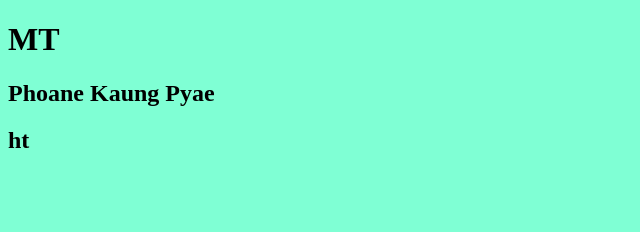
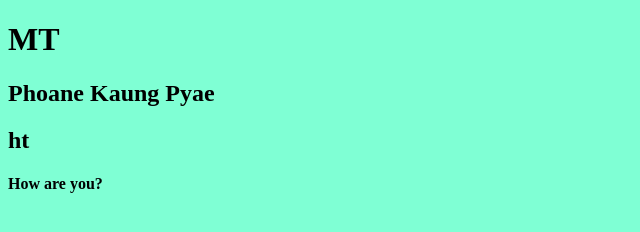
Before and after one commit to mtcodingtech/wbd-10-weekend-challenges, a plain HTML site: page index.html in a window 1280 px wide. Shown: the whole page, without its empty margins (0-640 px from the left). Drawn offline with Linux system fonts and the light colour scheme.

Commit message:
add message

```diff
--- a/index.html
+++ b/index.html
@@ -9,7 +9,7 @@
   <body>
     <h1>MT</h1>
     <h2>Phoane Kaung Pyae</h2>
-
     <h2>ht</h2>
+    <h4>How are you?</h4>
   </body>
 </html>
```
